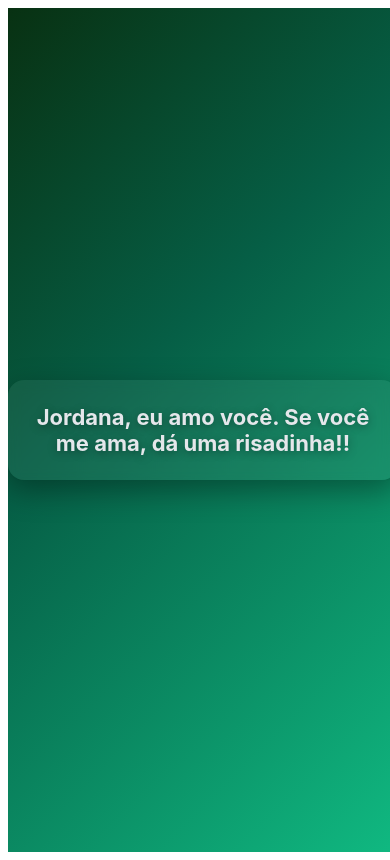
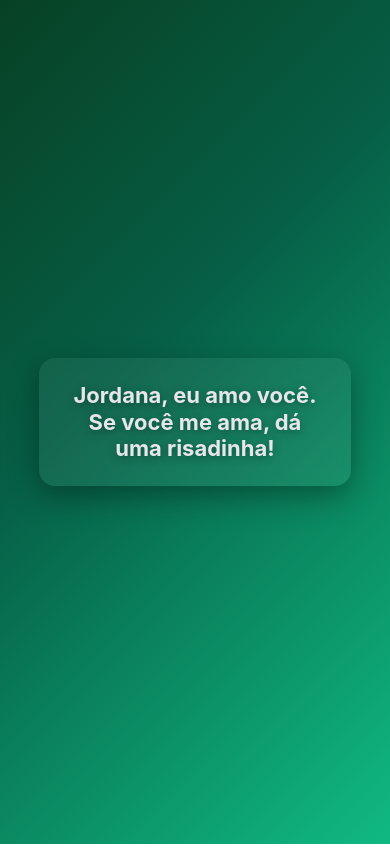
Before and after one commit to Clauveira/clone-tabnews, a Next.js app: page / in a window 390 px wide. Built offline with nearby package versions, Linux system fonts and the light colour scheme.

Commit message:
Melhorias de responsividade

```diff
--- a/pages/index.js
+++ b/pages/index.js
@@ -1,46 +1,65 @@
+import Head from "next/head";
+
 function Home() {
-  const pageStyle = {
-    height: "100vh",
-    width: "100vw",
-    margin: 0,
-    padding: 0,
+  return (
+    <>
+      <Head>
+        <meta name="robots" content="noindex, nofollow" />
+      </Head>
+
+      <style jsx global>{`
+        html, body, #__next {
+          height: 100%;
+        }
+        * { box-sizing: border-box; }
+        body {
+          margin: 0;
+          overflow: hidden;
+        }
+      `}</style>
+
+      <div
+        style={{
+          position: "fixed",
+          inset: 0,
           display: "flex",
           alignItems: "center",
           justifyContent: "center",
           background:
-      "linear-gradient(135deg, #083112ff 0%, #065f46 40%, #10b981 100%)",
+            "linear-gradient(135deg, #074124ff 0%, #065f46 40%, #10b981 100%)",
           color: "#e5e7eb",
           fontFamily:
             '-apple-system, BlinkMacSystemFont, "Segoe UI", Roboto, Inter, Helvetica, Arial, "Apple Color Emoji", "Segoe UI Emoji", "Segoe UI Symbol"',
           textAlign: "center",
-    overflow: "hidden",
-  };
-
-  const cardStyle = {
+        }}
+      >
+        <div
+          style={{
             padding: "24px 28px",
+            margin: "10vw",
             background: "rgba(255,255,255,0.06)",
             borderRadius: "16px",
             backdropFilter: "blur(6px)",
             boxShadow: "0 10px 30px rgba(0,0,0,0.35)",
             maxWidth: "800px",
-  };
-
-  const h1Style = {
+          }}
+        >
+          <h1
+            style={{
               margin: 0,
               lineHeight: 1.2,
               fontWeight: 700,
               fontSize: "clamp(22px, 4vw, 44px)",
               textShadow: "0 2px 8px rgba(0,0,0,0.35)",
-  };
-
-  return (
-    <div style={pageStyle}>
-      <div style={cardStyle}>
-        <h1 style={h1Style}>
-          Jordana, eu amo você. Se você me ama, dá uma risadinha!!
+            }}
+          >
+            Jordana, eu amo você.
+            <br />
+            Se você me ama, dá uma risadinha!
           </h1>
         </div>
       </div>
+    </>
   );
 }
 
```
Lines whose indentation alone changed are shown as unchanged.
